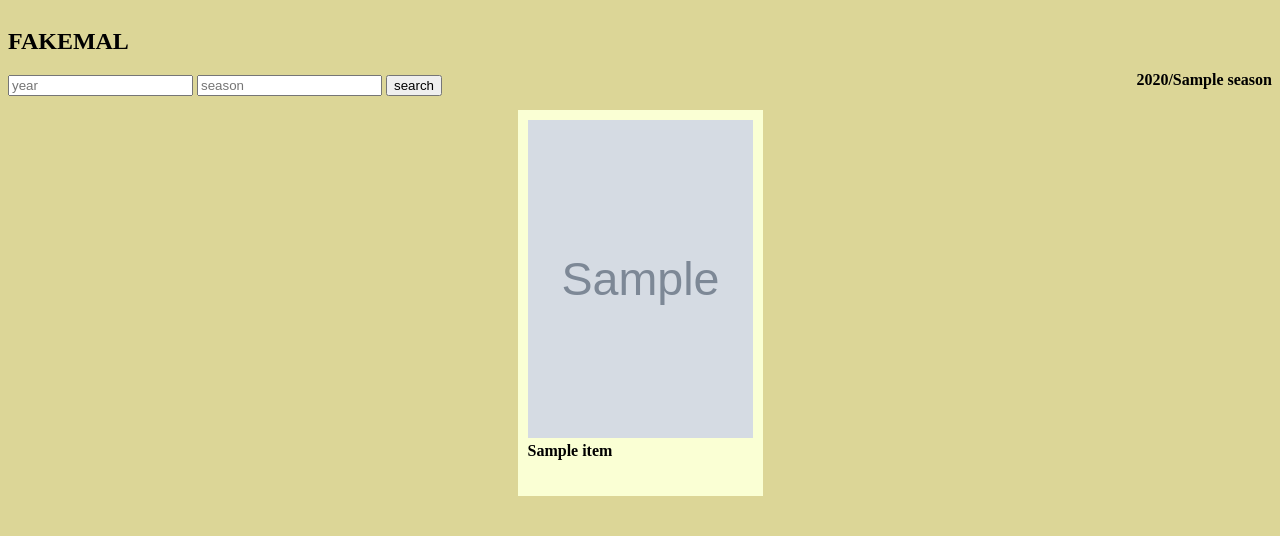
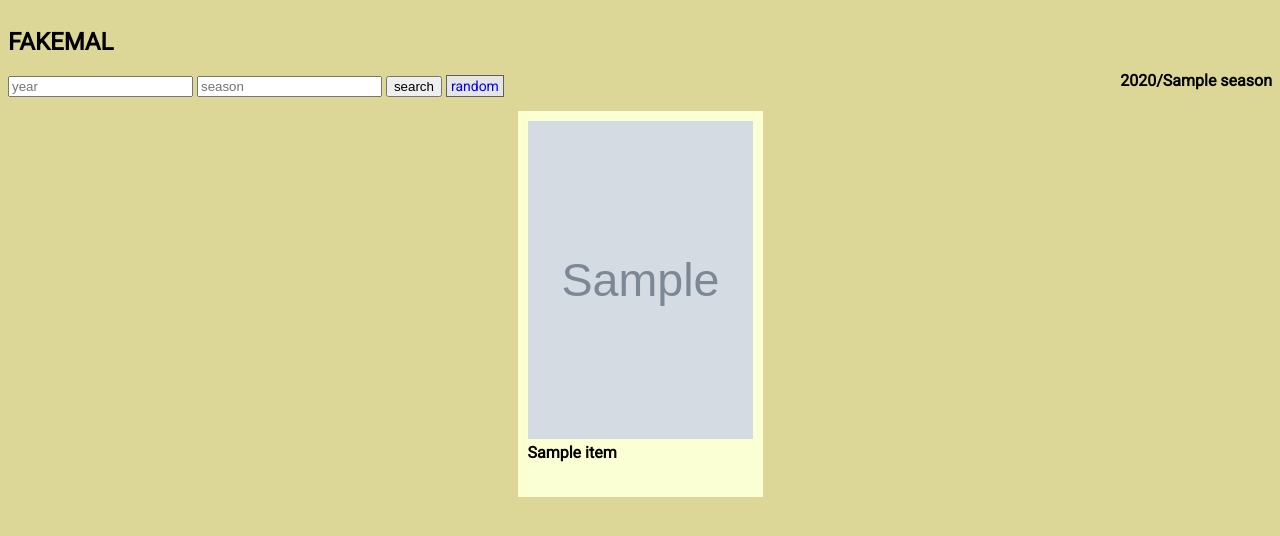
Before and after one commit to HaithamAmireh/FAKEMAL, a Flask app: template templates/index.html in a window 1280 px wide. Shown: the top 536 px of the page. Run offline with Flask 2, Linux system fonts and the light colour scheme; the template is opened without the code that fills it: most values are stand-ins (such as "Sample title", 1, 10 or a date in 2020); grey boxes marked "Sample" are stand-in pictures.

Commit message:
Added Random

```diff
--- a/static/css/app.css
+++ b/static/css/app.css
@@ -3,6 +3,7 @@ body {
     display: flex;
     justify-content: center;
     flex-direction: column;
+    font-family: 'Roboto', sans-serif;
 }
 
 #container {
@@ -39,3 +40,16 @@ img {
     justify-content: space-between;
     align-items: flex-end;
 }
+a{
+    background-color: #E5E5E5;
+    padding: 2px 4px;
+    font-size: 14px;
+    text-align: center;
+    border-style: solid;
+    border-color: #5f5f5f;
+    border-width: 1px;
+    text-decoration: none;
+}
+a:visited {
+    color: black;
+}
--- a/templates/index.html
+++ b/templates/index.html
@@ -6,6 +6,7 @@
     <meta http-equiv="X-UA-Compatible" content="IE=edge">
     <meta name="viewport" content="width=device-width, initial-scale=1.0">
     <link rel="stylesheet" href="{{ url_for('static', filename='css/app.css') }}">
+    <link href="https://fonts.googleapis.com/css2?family=Fraunces:opsz,wght@9..144,700&family=Roboto&display=swap" rel="stylesheet">
     <title>FAKEMAL</title>
 </head>
 
@@ -17,6 +18,7 @@
                 <input type="text" name="year" placeholder="year" id="year" required>
                 <input type="text" name="season" placeholder="season" id="season" required>
                 <input type="submit" value="search" id="search">
+                <a href="/random">random</a>
             </form>
         </div>
         <div id="info">
--- a/templates/random.html
+++ b/templates/random.html
@@ -6,6 +6,7 @@
     <meta http-equiv="X-UA-Compatible" content="IE=edge">
     <meta name="viewport" content="width=device-width, initial-scale=1.0">
     <link rel="stylesheet" href="{{ url_for('static', filename='css/app.css') }}">
+    <link href="https://fonts.googleapis.com/css2?family=Fraunces:opsz,wght@9..144,700&family=Roboto&display=swap" rel="stylesheet">
     <title>{{anime.title}}</title>
 </head>
 
```
